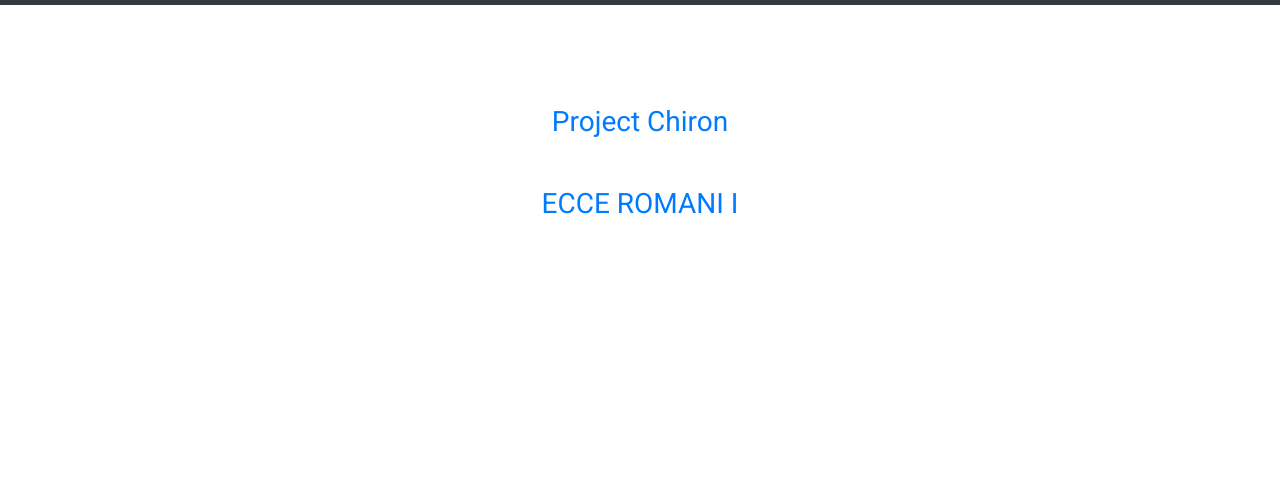
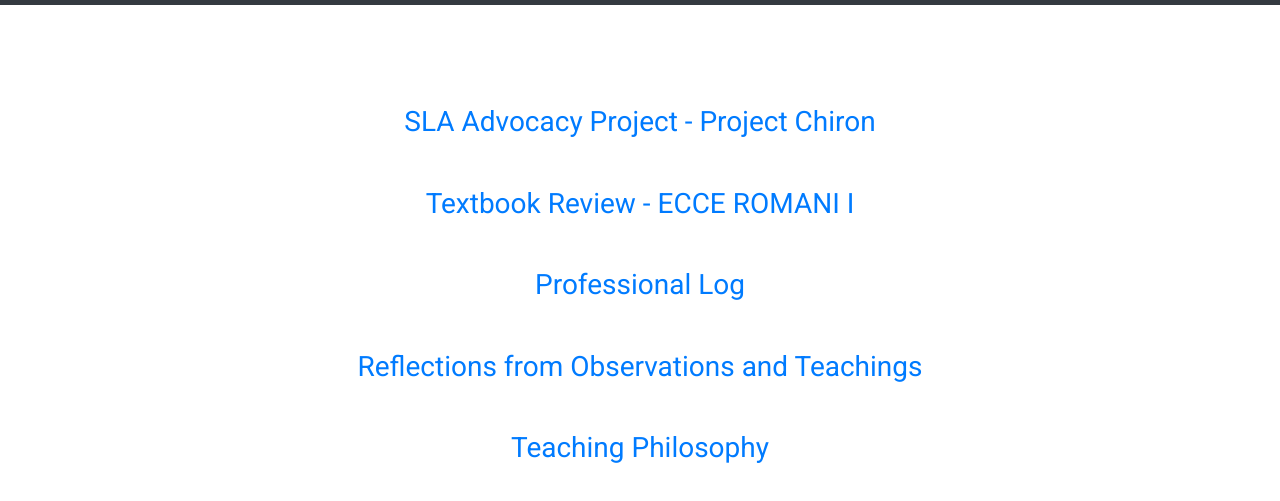
Before and after one commit to WhittenWilliams/WhittenWilliams.github.io, a plain HTML site: page portfolio.html in a window 1280 px wide. Shown: the part 63-564 px from the top of the page. Drawn offline with nearby package versions, Linux system fonts and the light colour scheme.

Commit message:
Formatting, portfolio skeleton

```diff
--- a/portfolio.html
+++ b/portfolio.html
@@ -42,10 +42,19 @@
 	</nav>
 
 	<div class="description-home">
-		<h3><a class="nav-link" href="data/ProjectChiron.pdf" target="_blank">Project Chiron</a></h3>
+		<h3><a class="nav-link" href="data/ProjectChiron.pdf" target="_blank">SLA Advocacy Project - Project Chiron</a></h3>
 		<br>
 
-		<h3><a class="nav-link" href="data/ECCE_ROMANI_I_Review.pdf" target="_blank">ECCE ROMANI I</a></h3>
+		<h3><a class="nav-link" href="data/ECCE_ROMANI_I_Review.pdf" target="_blank">Textbook Review - ECCE ROMANI I</a></h3>
+		<br>
+
+		<h3><a class="nav-link" href="data/ProfessionalLog.pdf" target="_blank">Professional Log</a></h3>
+		<br>
+
+		<h3><a class="nav-link" href="data/ReflectionsFromObservationsAndTeachings.pdf" target="_blank">Reflections from Observations and Teachings</a></h3>
+		<br>
+
+		<h3><a class="nav-link" href="data/TeachingPhilosophy.pdf" target="_blank">Teaching Philosophy</a></h3>
 		<br>
 	</div>
 </body>
```
Also changed, not shown: about.html (+2 -2 lines), index.html (+1 -2 lines).
